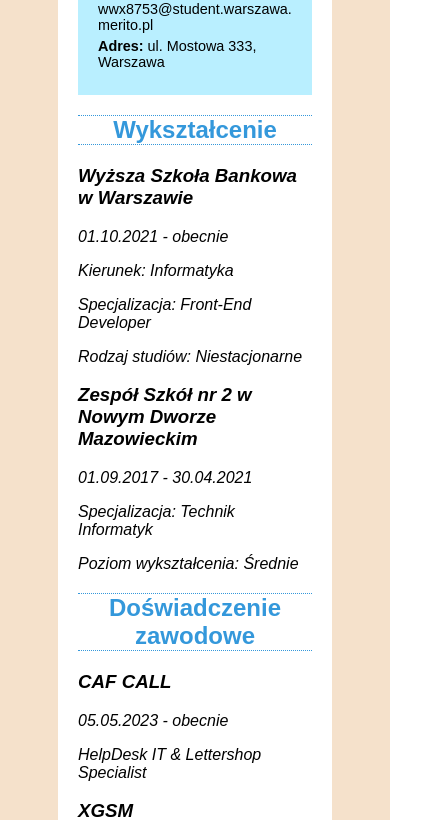
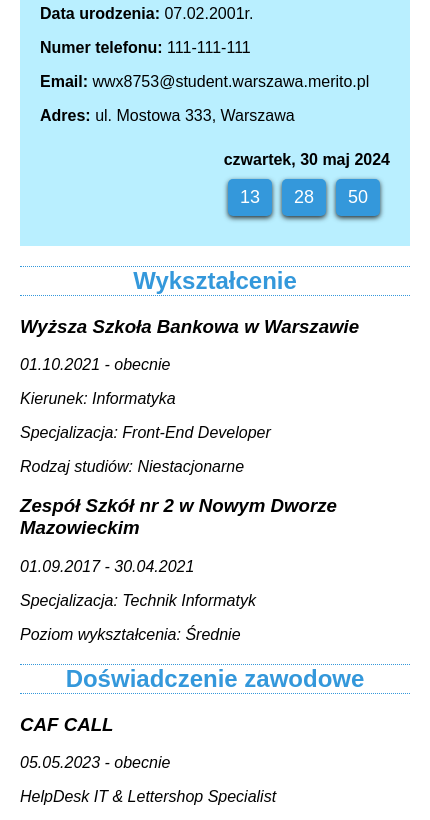
Before and after one commit to Adrian157700/cv, a plain HTML site: page index.html in a window 390 px wide. Shown: the part 280-1100 px from the top of the page, 430 px wide, since content can reach past the window. Drawn offline with Linux system fonts and the light colour scheme.

Commit message:
Add files via upload

```diff
--- a/index.html
+++ b/index.html
@@ -20,13 +20,33 @@
             <div class="left-section">
                 <img src="Obraz1.png" alt="Your Photo">
             </div>
-            <div class="right-section">
+            <div class="mid-section">
                 <h1>Adrian Nojbert</h1>
 				<p><b>Data urodzenia:</b> 07.02.2001r.</p>
                 <p><b>Numer telefonu:</b> 111-111-111</p>
                 <p><b>Email:</b> wwx8753@student.warszawa.merito.pl</p>
                 <p><b>Adres:</b> ul. Mostowa 333, Warszawa</p>
             </div>
+
+			<div class="right-section">
+					<div class="date">data</div>
+
+					<div class="clock">
+					  <div class="hour">
+						<div class="value">00</div>
+						<div class="desc">godzina</div>
+					  </div>
+					  <div class="minutes">
+						<div class="value">00</div>
+						<div class="desc">minuta</div>
+					  </div>
+					  <div class="seconds">
+						<div class="value">00</div>
+						<div class="desc">sekunda</div>
+					  </div>
+
+			</div>
+			<script src="script.js"></script>
 
         </header>
 
--- /dev/null
+++ b/script.js
@@ -0,0 +1,24 @@
+const hour = document.querySelector('.hour');
+const minute = document.querySelector('.minutes');
+const second = document.querySelector('.seconds');
+const date = document.querySelector('.date');
+const dateOptions = { weekday: 'long', year: 'numeric', month: 'short', day: 'numeric' };
+
+const setValue = value => {
+  return value.toString().length === 1
+    ? '0' + value
+    : value.toString();
+}
+
+const setTime = () => {
+  const current = new Date();
+
+  date.innerHTML = current.toLocaleDateString('pl', dateOptions);
+
+  hour.innerHTML = setValue(current.getHours());
+  minute.innerHTML = setValue(current.getMinutes());
+  second.innerHTML = setValue(current.getSeconds());
+};
+
+setTime();
+setInterval(setTime, 1000);
--- a/style.css
+++ b/style.css
@@ -3,8 +3,6 @@
     margin: 0;
     padding: 0;
 }
-
-
 
 .container {
     display: flex;
@@ -17,49 +15,67 @@
     background-color: #f5e1cb;
 }
 
-
 .main-content {
     width: 60%;
     padding: 20px;
 }
-
 
 header {
     background-color: #B9EFFF;
     color: #000;
     padding: 20px;
     display: flex;
+    justify-content: space-between;
+    align-items: center;
     flex-wrap: wrap;
-    justify-content: space-between;
 }
 
-.left-section {
-    display: flex;
-    align-items: center;
+.left-section,
+.mid-section,
+.right-section {
+    margin-bottom: 10px;
+    flex: 1;
+}
+
+.mid-section {
+    flex: 2;
 }
 
 .right-section {
+    display: flex;
+    flex-direction: column;
+    align-items: flex-end;
     flex: 1;
-    min-width: 200px;
-    overflow: hidden;
-    text-overflow: ellipsis;
-    word-wrap: break-word;
+
 }
 
-.right-section h1, .right-section p {
-    margin: 5px 0;
+.right-section .clock {
+    white-space: nowrap;
 }
 
-@media (max-width: 600px) {
-    .right-section h1 {
-        font-size: 1.2em;
+.date {
+    margin-bottom: 10px;
+    font-weight: bold;
+    white-space: nowrap;
 }
 
-    .right-section p {
-        font-size: 0.9em;
-    }
+.clock {
+    display: flex;
 }
 
+.clock > div {
+    margin-right: 10px;
+    text-align: center;
+}
+
+.clock .value {
+    font-size: 24px;
+}
+
+.clock .desc {
+    font-size: 12px;
+    color: #888;
+}
 
 img {
     max-width: 200px;
@@ -67,11 +83,10 @@
     margin-right: 20px;
     transition: transform 0.3s ease;
 }
+
 img:hover {
     transform: scale(1.1);
 }
-
-
 
 section {
     margin-bottom: 20px;
@@ -95,11 +110,59 @@
 ul {
     list-style-type: none;
     padding: 0;
+}
 
+.clock {
+    display: flex;
+    font-family: Arial, sans-serif;
+    font-size: 18px;
 }
+
+.clock > div {
+    margin-right: 10px;
+    text-align: center;
+    padding: 8px 12px;
+    border-radius: 5px;
+    background-color: #3498db;
+    color: #fff;
+    box-shadow: 0 2px 5px rgba(0, 0, 0, 0.8);
+}
+
+.clock .value {
+    font-size: 24px;
+    line-height: 24px;
+    font-weight: bold;
+}
+
+.clock .desc {
+    font-size: 12px;
+    color: #888;
+    text-transform: uppercase;
+}
+
 
 li {
     margin-bottom: 10px;
     font-style: italic;
+}
 
+@media (max-width: 768px) {
+    .container {
+        flex-direction: column;
     }
+
+    .left-sidebar,
+    .right-sidebar,
+    .main-content {
+        width: 100%;
+    }
+
+    .left-sidebar,
+    .right-sidebar {
+        order: 1;
+    }
+
+    .main-content {
+        order: 2;
+    }
+}
```
Lines whose indentation alone changed are shown as unchanged.
